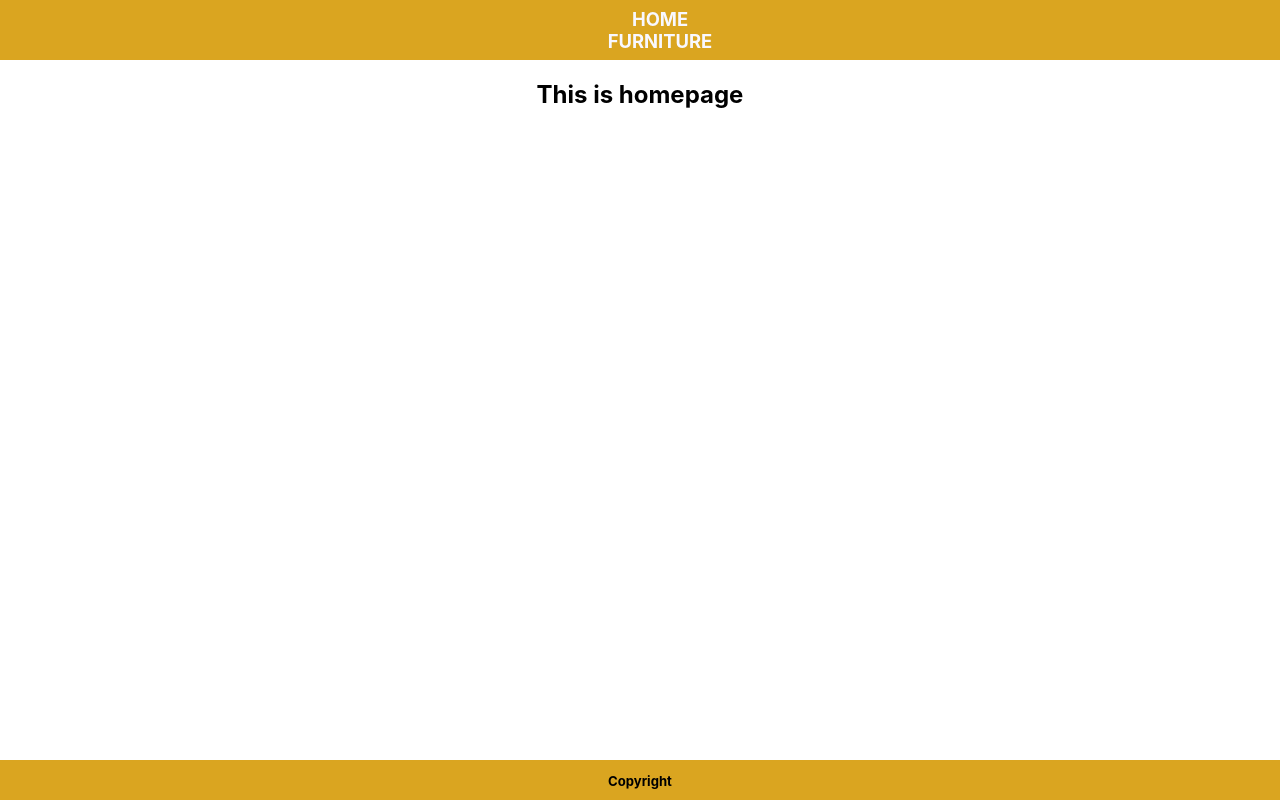
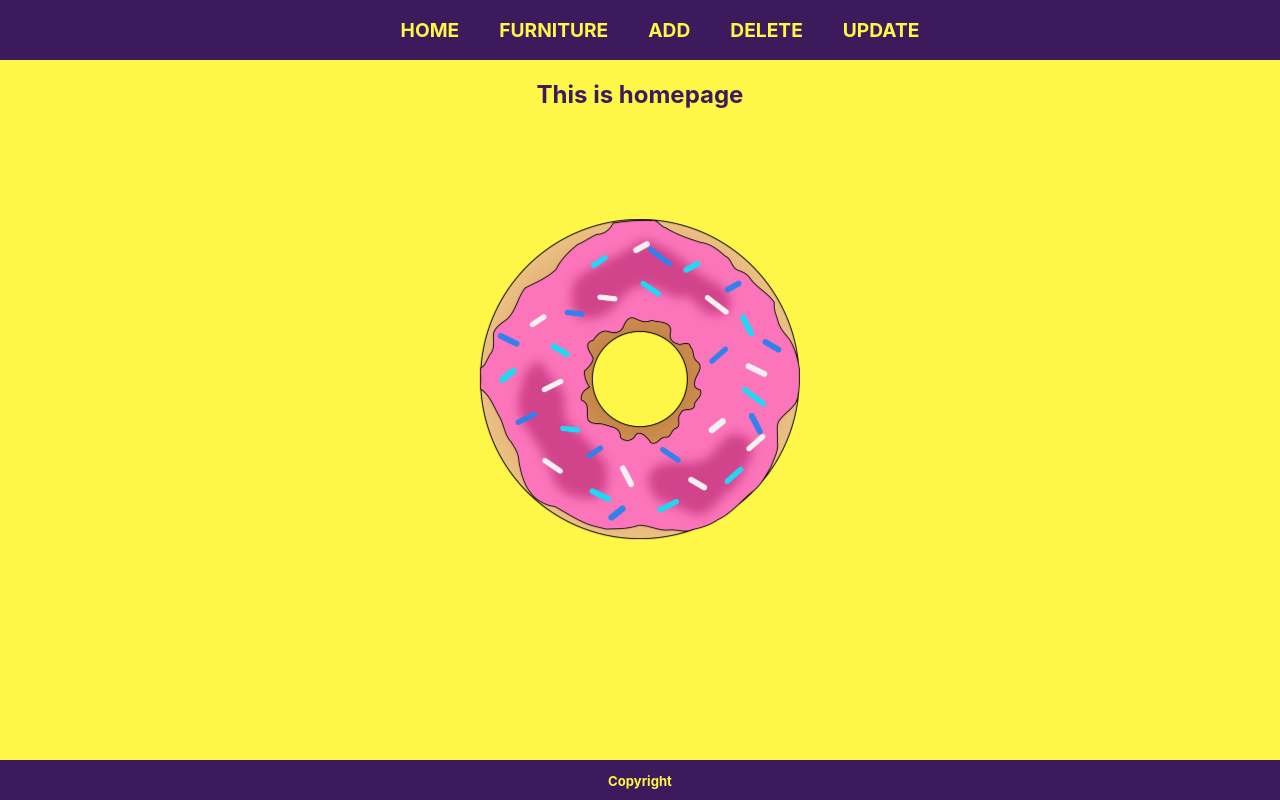
Before and after one commit to stommi/reactFetchFullCrudFront, a React (Create React App) app: page / in a window 1280 px wide. Built offline with nearby package versions, Linux system fonts and the light colour scheme.

Commit message:
more pages + css

```diff
--- /dev/null
+++ b/src/components/DeleteFurniture.js
@@ -0,0 +1,13 @@
+import React, {Component} from 'react';
+
+class DeleteFurniture extends Component {
+    render() {
+        return (
+            <div>
+                <h2>Delete furniture here</h2>
+            </div>
+        );
+    }
+}
+
+export default DeleteFurniture;
--- a/src/components/Home.js
+++ b/src/components/Home.js
@@ -1,10 +1,12 @@
 import React, {Component} from 'react';
+import logo from '../pictures/donut.png'
 
 class Home extends Component {
     render() {
         return (
             <div>
                 <h2>This is homepage</h2>
+                <img src={logo} className="App-logo" alt="logo"/>
             </div>
         );
     }
--- /dev/null
+++ b/src/components/PostFurniture.js
@@ -0,0 +1,13 @@
+import React, {Component} from 'react';
+
+class PostFurniture extends Component {
+    render() {
+        return (
+            <div>
+                <h2>Add new furniture here</h2>
+            </div>
+        );
+    }
+}
+
+export default PostFurniture;
--- a/src/components/TopPanel.js
+++ b/src/components/TopPanel.js
@@ -8,6 +8,9 @@ import {
 import '../styles/TopPanel.css'
 import Home from "./Home";
 import Furniture from "./Furniture";
+import PostFurniture from "./PostFurniture";
+import DeleteFurniture from "./DeleteFurniture";
+import UpdateFurniture from "./UpdateFurniture";
 
 const routes = [
     {
@@ -19,6 +22,21 @@ const routes = [
     {
         path: "/furniture",
         main: () => <Furniture/>
+    },
+
+    {
+        path: "/add",
+        main: () => <PostFurniture/>
+    },
+
+    {
+        path: "/delete",
+        main: () => <DeleteFurniture/>
+    },
+
+    {
+        path: "/update",
+        main: () => <UpdateFurniture/>
     },
 
 ]
@@ -37,6 +55,18 @@ function TopPanel() {
 
                         <li>
                             <Link to="/furniture">FURNITURE</Link>
+                        </li>
+
+                        <li>
+                            <Link to="/add">ADD</Link>
+                        </li>
+
+                        <li>
+                            <Link to="/delete">DELETE</Link>
+                        </li>
+
+                        <li>
+                            <Link to="/update">UPDATE</Link>
                         </li>
                     </ul>
                 </div>
--- /dev/null
+++ b/src/components/UpdateFurniture.js
@@ -0,0 +1,13 @@
+import React, {Component} from 'react';
+
+class UpdateFurniture extends Component {
+    render() {
+        return (
+            <div>
+                <h2>Update existing furniture here</h2>
+            </div>
+        );
+    }
+}
+
+export default UpdateFurniture;
--- a/src/styles/App.css
+++ b/src/styles/App.css
@@ -5,16 +5,17 @@
   justify-content: center;
 }
 
-/*.App-logo {*/
-/*  height: 40vmin;*/
-/*  pointer-events: none;*/
-/*}*/
+.App-logo {
+  height: 40vmin;
+  pointer-events: none;
+  padding: 90px 0;
+}
 
-/*@media (prefers-reduced-motion: no-preference) {*/
-/*  .App-logo {*/
-/*    animation: App-logo-spin infinite 20s linear;*/
-/*  }*/
-/*}*/
+@media (prefers-reduced-motion: no-preference) {
+  .App-logo {
+    animation: App-logo-spin infinite 20s linear;
+  }
+}
 
 /*.App-header {*/
 /*  background-color: #282c34;*/
@@ -27,11 +28,11 @@
 /*  color: white;*/
 /*}*/
 
-/*@keyframes App-logo-spin {*/
-/*  from {*/
-/*    transform: rotate(0deg);*/
-/*  }*/
-/*  to {*/
-/*    transform: rotate(360deg);*/
-/*  }*/
-/*}*/
+@keyframes App-logo-spin {
+  from {
+    transform: rotate(0deg);
+  }
+  to {
+    transform: rotate(360deg);
+  }
+}
--- a/src/styles/Footer.css
+++ b/src/styles/Footer.css
@@ -1,6 +1,7 @@
 .Footer {
     height: 40px;
-    background-color: goldenrod;
+    background-color: #3C1A5B;
+    color: #FFF748;
     bottom: 0;
     position: fixed;
     align-items: center;
--- a/src/styles/TopPanel.css
+++ b/src/styles/TopPanel.css
@@ -1,9 +1,10 @@
 .TopPanelHeader {
     height: 60px;
-    background-color: goldenrod;
+    background-color: #3C1A5B;
     display: flex;
     align-items: center;
     justify-content: center;
+
 }
 
 .TopPanelLinks {
@@ -12,18 +13,23 @@
     text-decoration: none;
 }
 
+.TopPanelLinks li {
+    display: inline;
+    padding: 20px;
+}
+
 .TopPanelLinks :link {
-    color: ghostwhite;
+    color: #FFF748;
     text-decoration: none;
-    font-size: 115%;
+    font-size: 120%;
 }
 
 .TopPanelLinks :visited {
-    color: ghostwhite;
+    color: #FFF748;
 }
 
 .TopPanelLinks :hover {
-    color: black;
+    color: ghostwhite;
     transition-duration: .3s;
     -webkit-transition-duration: .3s;
     -moz-transition-duration: .3s;
@@ -34,5 +40,9 @@
 }
 
 .TopPanelPages {
-
+    background-color: #FFF748;
+    height: 100%;
+    color: #3C1A5B;
+    position: fixed;
+    width: 100%;
 }
```
Also changed, not shown: src/pictures/donut.png (added).
